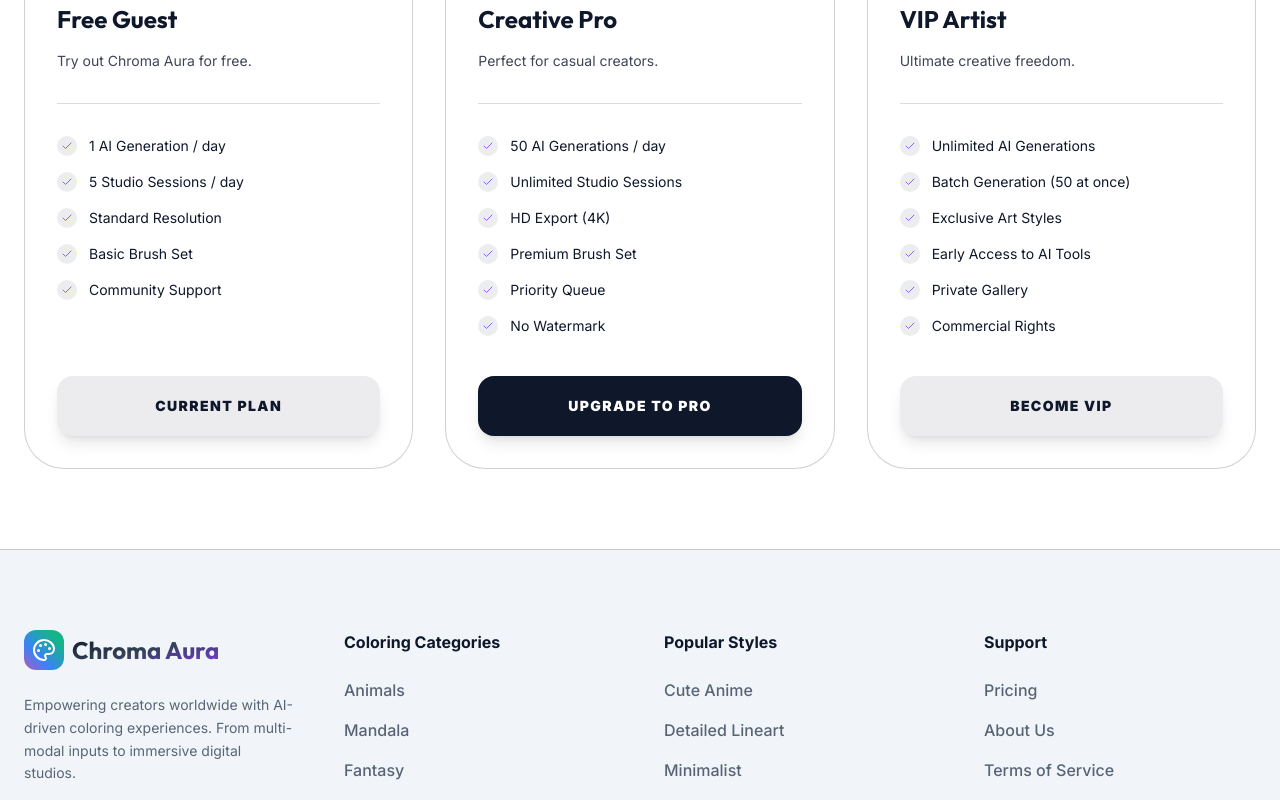
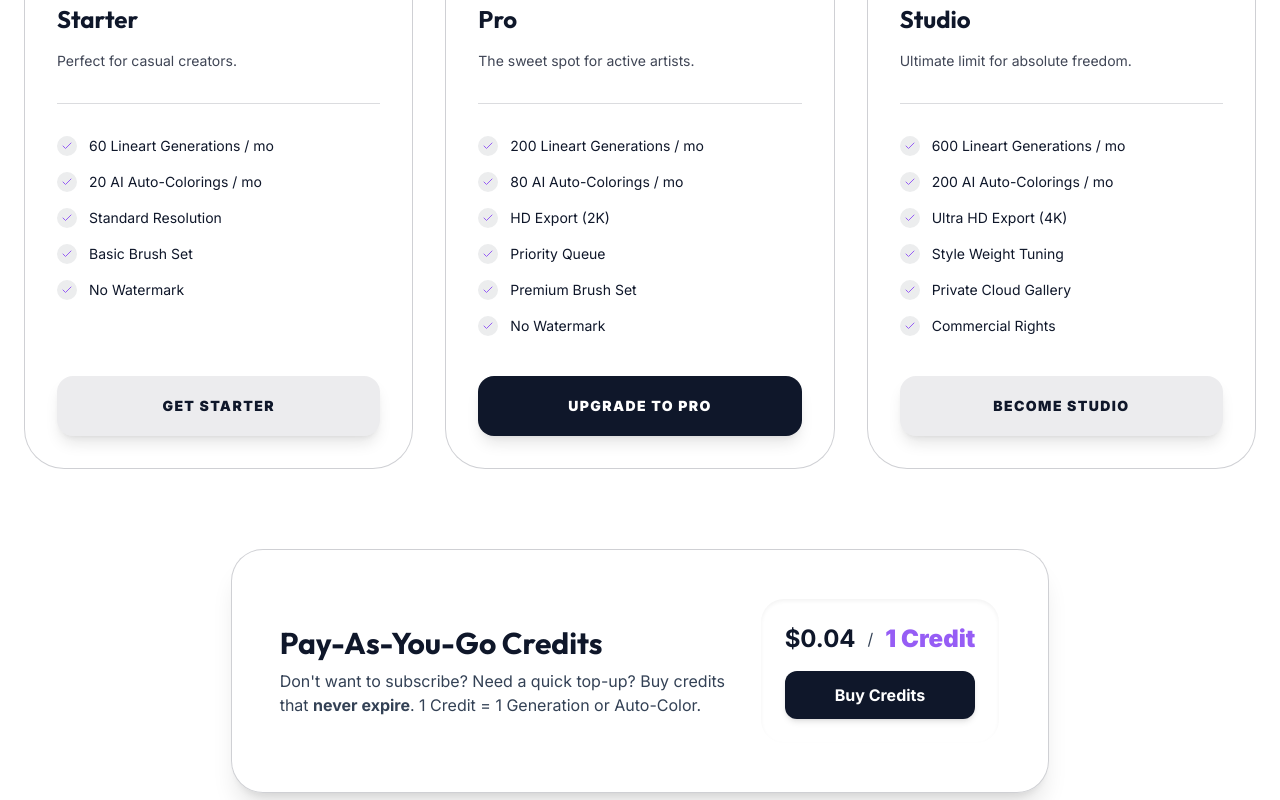
Before and after one commit to W4nsungorgeous/chroma-aura, a Next.js app in the folder chroma-aura/: page /pricing in a window 1280 px wide. Shown: the part 540-1340 px from the top of the page. Built offline with nearby package versions, Linux system fonts and the light colour scheme; no server answers.

Commit message:
feat(pricing): update quota limits, implement tier structures, and refine pricing page UI

```diff
--- a/chroma-aura/src/app/api/ai/autocolor/route.ts
+++ b/chroma-aura/src/app/api/ai/autocolor/route.ts
@@ -30,7 +30,7 @@
     const response = await aiBridge.autoColor(imageUrl);
 
     if (response.success) {
-      consumeDrawingQuota(key);
+      consumeDrawingQuota(key, tier);
     }
 
     return NextResponse.json(response);
--- a/chroma-aura/src/app/api/generate/route.ts
+++ b/chroma-aura/src/app/api/generate/route.ts
@@ -27,7 +27,7 @@
     const response = await aiBridge.generate(prompt);
 
     if (response.success) {
-      consumeGenerationQuota(key);
+      consumeGenerationQuota(key, tier);
     }
 
     return NextResponse.json(response);
--- a/chroma-aura/src/app/pricing/page.tsx
+++ b/chroma-aura/src/app/pricing/page.tsx
@@ -9,30 +9,30 @@
 
 const TIERS = [
   {
-    name: "Free Guest",
-    price: "0",
-    description: "Try out Chroma Aura for free.",
+    name: "Starter",
+    price: "4.99",
+    description: "Perfect for casual creators.",
     features: [
-      "1 AI Generation / day",
-      "5 Studio Sessions / day",
+      "60 Lineart Generations / mo",
+      "20 AI Auto-Colorings / mo",
       "Standard Resolution",
       "Basic Brush Set",
-      "Community Support"
+      "No Watermark"
     ],
-    buttonText: "Current Plan",
+    buttonText: "Get Starter",
     active: false,
     icon: <Zap className="w-6 h-6 text-yellow-500" />
   },
   {
-    name: "Creative Pro",
-    price: "12",
-    description: "Perfect for casual creators.",
+    name: "Pro",
+    price: "12.99",
+    description: "The sweet spot for active artists.",
     features: [
-      "50 AI Generations / day",
-      "Unlimited Studio Sessions",
-      "HD Export (4K)",
+      "200 Lineart Generations / mo",
+      "80 AI Auto-Colorings / mo",
+      "HD Export (2K)",
+      "Priority Queue",
       "Premium Brush Set",
-      "Priority Queue",
       "No Watermark"
     ],
     buttonText: "Upgrade to Pro",
@@ -41,18 +41,18 @@
     icon: <Star className="w-6 h-6 text-primary" />
   },
   {
-    name: "VIP Artist",
-    price: "29",
-    description: "Ultimate creative freedom.",
+    name: "Studio",
+    price: "29.99",
+    description: "Ultimate limit for absolute freedom.",
     features: [
-      "Unlimited AI Generations",
-      "Batch Generation (50 at once)",
-      "Exclusive Art Styles",
-      "Early Access to AI Tools",
-      "Private Gallery",
+      "600 Lineart Generations / mo",
+      "200 AI Auto-Colorings / mo",
+      "Ultra HD Export (4K)",
+      "Style Weight Tuning",
+      "Private Cloud Gallery",
       "Commercial Rights"
     ],
-    buttonText: "Become VIP",
+    buttonText: "Become Studio",
     active: false,
     icon: <Diamond className="w-6 h-6 text-accent" />
   }
@@ -131,9 +131,9 @@
               </ul>
 
               <button className={cn(
-                "w-full py-5 rounded-2xl font-black text-sm uppercase tracking-widest transition-all shadow-lg",
+                "w-full py-5 rounded-2xl font-black text-sm uppercase tracking-widest transition-all shadow-lg hover:scale-105 active:scale-95",
                 tier.highlight
-                  ? "bg-foreground text-background hover:scale-105 active:scale-95"
+                  ? "bg-foreground text-background"
                   : "bg-icon-bg text-foreground hover:bg-icon-bg/80"
               )}>
                  {tier.buttonText}
@@ -141,6 +141,33 @@
             </motion.div>
           ))}
         </div>
+
+        {/* Pay-As-You-Go Section */}
+        <motion.div
+          initial={mounted ? { opacity: 0, y: 20 } : { opacity: 1, y: 0 }}
+          animate={mounted ? { opacity: 1, y: 0 } : { opacity: 1, y: 0 }}
+          transition={{ delay: 0.4 }}
+          className="mt-20 max-w-4xl mx-auto glass border-border-subtle rounded-[32px] p-8 md:p-12 relative overflow-hidden"
+        >
+          <div className="relative z-10 flex flex-col md:flex-row items-center gap-8 justify-between">
+            <div>
+              <h3 className="text-3xl font-bold font-heading mb-2 text-foreground">Pay-As-You-Go Credits</h3>
+              <p className="text-text-muted max-w-md">
+                Don't want to subscribe? Need a quick top-up? Buy credits that <strong>never expire</strong>. 1 Credit = 1 Generation or Auto-Color.
+              </p>
+            </div>
+            <div className="flex flex-col items-center bg-background/50 p-6 rounded-3xl border border-white/10 shadow-inner">
+               <div className="flex items-center gap-3 mb-4">
+                  <span className="text-2xl font-bold text-foreground">$0.04</span>
+                  <span className="text-text-muted">/</span>
+                  <span className="text-2xl font-black text-primary">1 Credit</span>
+               </div>
+               <button className="px-8 py-3 rounded-xl bg-foreground text-background font-bold hover:scale-105 transition-all shadow-md w-full active:scale-95">
+                  Buy Credits
+               </button>
+            </div>
+          </div>
+        </motion.div>
       </section>
 
       <Footer />
--- a/chroma-aura/src/hooks/useQuota.ts
+++ b/chroma-aura/src/hooks/useQuota.ts
@@ -2,12 +2,14 @@
 import FingerprintJS from "@fingerprintjs/fingerprintjs";
 import { useUser } from "@clerk/nextjs";
 
-export type UserTier = "guest" | "member" | "vip";
-
+export type UserTier = "guest" | "member" | "starter" | "pro" | "studio" | "vip";
 
 const TIER_LIMITS = {
-  guest: { generation: 3, drawing: 50 },
-  member: { generation: 20, drawing: 500 },
+  guest: { generation: 2, drawing: 0 },
+  member: { generation: 3, drawing: 2 },
+  starter: { generation: 60, drawing: 20 },
+  pro: { generation: 200, drawing: 80 },
+  studio: { generation: 600, drawing: 200 },
   vip: { generation: 9999, drawing: 9999 },
 };
 
@@ -29,6 +31,11 @@
       return "vip";
     }
 
+    // Paid Plans
+    if (role === "starter") return "starter";
+    if (role === "pro") return "pro";
+    if (role === "studio") return "studio";
+
     return "member";
   }, [user, isLoaded]);
 
@@ -37,26 +44,40 @@
 
   useEffect(() => {
     const initFingerprint = async () => {
+      if (!isLoaded) return;
+      let fpId: string | null = null;
+      try {
         const fpPromise = FingerprintJS.load();
         const fp = await fpPromise;
         const result = await fp.get();
+        fpId = result.visitorId;
         setDeviceId(result.visitorId);
+      } catch (err) {
+        console.error("Fingerprint error", err);
+      }
 
-      // Load initial quota from localStorage
+      const storageKey = user ? `quota_user_${user.id}` : (fpId ? `quota_fp_${fpId}` : null);
+      if (storageKey) {
         try {
-        const stored = localStorage.getItem(`quota_${result.visitorId}`);
+          const stored = localStorage.getItem(storageKey);
           if (stored) {
             const parsed = JSON.parse(stored);
-          setDrawingQuotaUsed(parsed.drawing.used || 0);
-          setGenerationQuotaUsed(parsed.generation.used || 0);
+            setDrawingQuotaUsed(parsed.drawing?.used || 0);
+            setGenerationQuotaUsed(parsed.generation?.used || 0);
+          } else {
+            setDrawingQuotaUsed(0);
+            setGenerationQuotaUsed(0);
           }
         } catch {
-        // localStorage unavailable (private browsing) or JSON corrupt — start from zero
+          // localStorage unavailable or parse error — start from zero
+          setDrawingQuotaUsed(0);
+          setGenerationQuotaUsed(0);
+        }
       }
     };
 
     initFingerprint();
-  }, []);
+  }, [user, isLoaded]); // Re-run when auth changes to switch quota cache
 
   const decrementDrawing = () => {
     if (drawingQuotaUsed < limits.drawing) {
@@ -79,9 +100,10 @@
   };
 
   const saveQuota = (drawingUsed: number, generationUsed: number) => {
-    if (deviceId) {
+    const storageKey = user ? `quota_user_${user.id}` : (deviceId ? `quota_fp_${deviceId}` : null);
+    if (storageKey) {
       try {
-        localStorage.setItem(`quota_${deviceId}`, JSON.stringify({
+        localStorage.setItem(storageKey, JSON.stringify({
           drawing: { used: drawingUsed, limit: limits.drawing },
           generation: { used: generationUsed, limit: limits.generation }
         }));
--- a/chroma-aura/src/lib/server-quota.ts
+++ b/chroma-aura/src/lib/server-quota.ts
@@ -5,33 +5,54 @@
 // publicMetadata.tier === "vip".  Add the owner account unconditionally.
 const VIP_EMAILS = new Set(["kellclosss@gmail.com"]);
 
-type Tier = "guest" | "member" | "vip";
+type Tier = "guest" | "member" | "starter" | "pro" | "studio" | "vip";
 
 const TIER_LIMITS: Record<Tier, { generation: number; drawing: number }> = {
-  guest:  { generation: 3,    drawing: 50   },
-  member: { generation: 20,   drawing: 500  },
+  guest:  { generation: 2,    drawing: 0    }, // lifetime teaser — no reset
+  member: { generation: 3,   drawing: 2    }, // resets weekly
+  starter: { generation: 60, drawing: 20 },
+  pro: { generation: 200, drawing: 80 },
+  studio: { generation: 600, drawing: 200 },
   vip:    { generation: 9999, drawing: 9999 },
 };
 
 interface QuotaRecord {
   generationUsed: number;
   drawingUsed: number;
-  date: string; // "YYYY-MM-DD" — resets daily
+  periodStart: string; // "YYYY-MM-DD" — daily for guest, weekly (Mon) for member
 }
 
 // In-memory store: resets on server restart.
 // TODO: replace with Supabase `quotas` table for production persistence.
 const store = new Map<string, QuotaRecord>();
 
+/** Returns today's date as "YYYY-MM-DD" (UTC). */
 function today(): string {
   return new Date().toISOString().slice(0, 10);
 }
 
-function getRecord(key: string): QuotaRecord {
-  const d = today();
+/** Returns the ISO date of Monday of the current UTC week ("YYYY-MM-DD"). */
+function weekStart(): string {
+  const d = new Date();
+  const day = d.getUTCDay(); // 0=Sun … 6=Sat
+  const daysToMonday = day === 0 ? -6 : 1 - day;
+  const monday = new Date(d);
+  monday.setUTCDate(d.getUTCDate() + daysToMonday);
+  return monday.toISOString().slice(0, 10);
+}
+
+/** Returns the expected period-start string for the given tier. */
+function getPeriodStart(tier: Tier): string {
+  if (tier === "guest") return "permanent";
+  if (tier === "member") return weekStart();
+  return today(); // paid plans reset info should be from db eventually; fallback to daily today for simplicity until billing works
+}
+
+function getRecord(key: string, tier: Tier): QuotaRecord {
+  const periodStart = getPeriodStart(tier);
   const rec = store.get(key);
-  if (!rec || rec.date !== d) {
-    const fresh: QuotaRecord = { generationUsed: 0, drawingUsed: 0, date: d };
+  if (!rec || rec.periodStart !== periodStart) {
+    const fresh: QuotaRecord = { generationUsed: 0, drawingUsed: 0, periodStart };
     store.set(key, fresh);
     return fresh;
   }
@@ -47,9 +68,16 @@
   if (userId) {
     const user = await currentUser();
     const email = user?.emailAddresses?.[0]?.emailAddress ?? "";
-    const metaTier = user?.publicMetadata?.tier;
-    const tier: Tier =
-      VIP_EMAILS.has(email) || metaTier === "vip" ? "vip" : "member";
+    const metaTier = user?.publicMetadata?.tier as Tier | undefined;
+    const role = user?.publicMetadata?.role as string | undefined;
+
+    let tier: Tier = "member";
+    if (VIP_EMAILS.has(email) || metaTier === "vip" || role === "vip" || role === "admin") {
+      tier = "vip";
+    } else if (role === "starter" || role === "pro" || role === "studio") {
+      tier = role as Tier;
+    }
+
     return { key: `user_${userId}`, tier };
   }
 
@@ -68,17 +96,17 @@
 }
 
 export function checkGenerationQuota(key: string, tier: Tier): boolean {
-  return getRecord(key).generationUsed < TIER_LIMITS[tier].generation;
+  return getRecord(key, tier).generationUsed < TIER_LIMITS[tier].generation;
 }
 
-export function consumeGenerationQuota(key: string): void {
-  getRecord(key).generationUsed += 1;
+export function consumeGenerationQuota(key: string, tier: Tier): void {
+  getRecord(key, tier).generationUsed += 1;
 }
 
 export function checkDrawingQuota(key: string, tier: Tier): boolean {
-  return getRecord(key).drawingUsed < TIER_LIMITS[tier].drawing;
+  return getRecord(key, tier).drawingUsed < TIER_LIMITS[tier].drawing;
 }
 
-export function consumeDrawingQuota(key: string): void {
-  getRecord(key).drawingUsed += 1;
+export function consumeDrawingQuota(key: string, tier: Tier): void {
+  getRecord(key, tier).drawingUsed += 1;
 }
```
Lines whose indentation alone changed are shown as unchanged.
